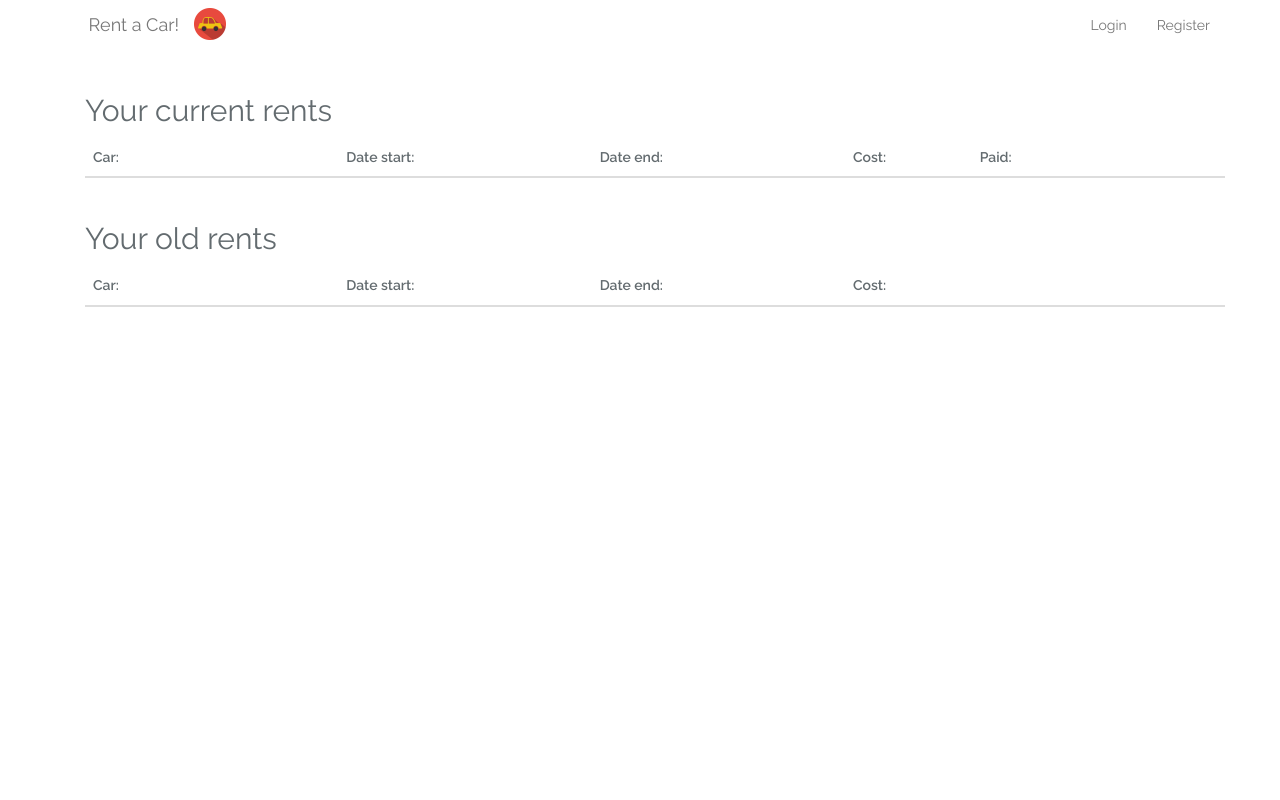
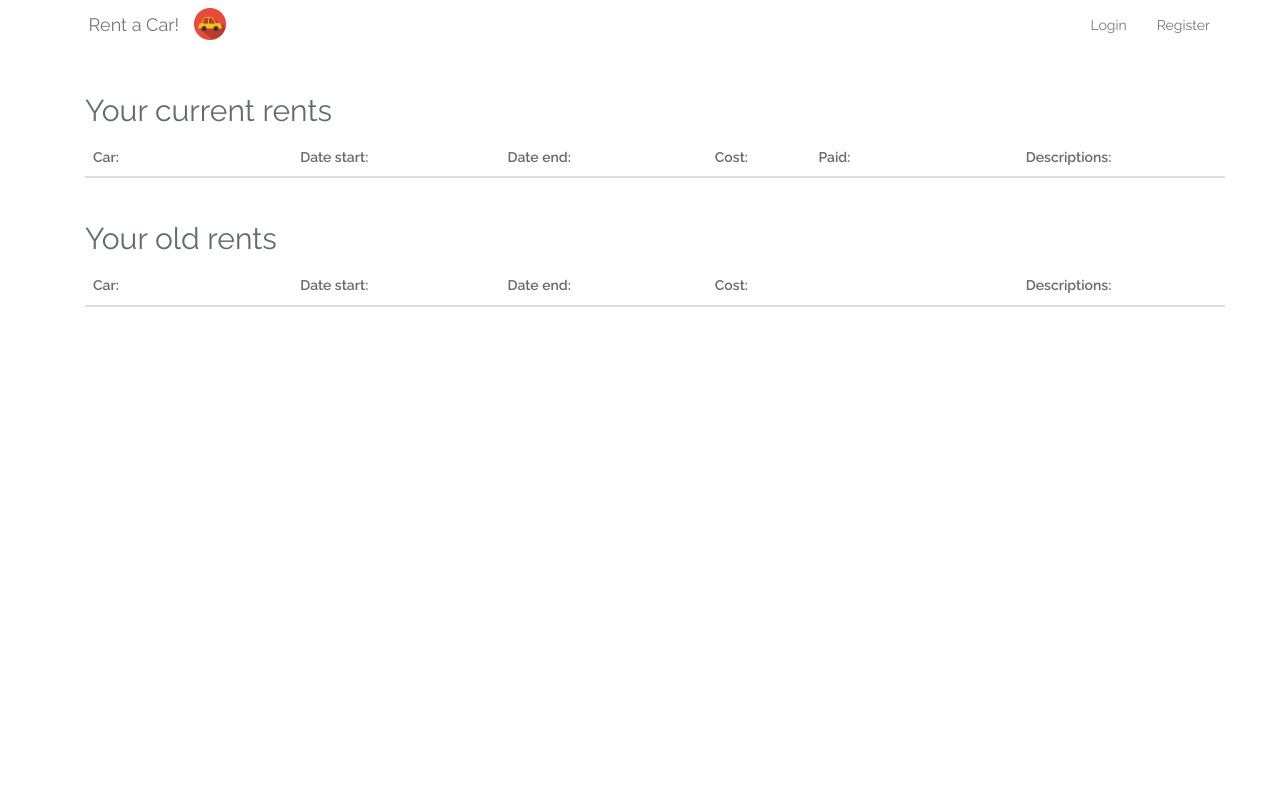
Before and after one commit to tohqecom/phongtro, a Laravel app: a page that uses resources/views/rents/index.blade.php in a window 1280 px wide. Run offline with Laravel 8, Linux system fonts and the light colour scheme; data comes from the database, SQL or seed files in the repository; data that the repository does not hold is empty; settings files or empty folders that the repository lacks are supplied; some libraries are stand-ins or nearby versions; some web fonts are replaced.

Commit message:
add more categories and description

```diff
--- a/app/Http/Controllers/RentsController.php
+++ b/app/Http/Controllers/RentsController.php
@@ -12,7 +12,7 @@ class RentsController extends Controller
 
         $rents = \DB::table('cars')->where('user_id', '=',$id)
             ->join('rents','cars.id','=','rents.car_id')
-            ->select('cars.*','rents.date_start','rents.date_end','rents.paid', 'rents.old')
+            ->select('cars.*','rents.descriptions','rents.date_start','rents.date_end','rents.paid', 'rents.old')
             ->get();
 
         foreach($rents as $rent){
@@ -30,6 +30,7 @@ class RentsController extends Controller
             'date_end' => $input['date-end'],
             'paid' => false,
             'old' =>false,
+            'descriptions' => $input['descriptions'],
         ]);
 
         \DB::table('cars')->where('id','=', $car_id)->update([
--- a/app/Rent.php
+++ b/app/Rent.php
@@ -10,7 +10,7 @@ class Rent extends Model
     protected $table = "rents";
 
     protected $fillable = [
-        'user_id','car_id','date_start', 'date_end','paid','old'
+        'user_id','car_id','date_start', 'date_end','paid','old','descriptions'
     ];
 
     public $timestamps = false;
--- a/resources/views/rents/index.blade.php
+++ b/resources/views/rents/index.blade.php
@@ -14,6 +14,7 @@
                     <th class="col-md-2">Date end:</th>
                     <th class="col-md-1">Cost:</th>
                     <th class="col-md-2">Paid:</th>
+                    <th class="col-md-2">Descriptions:</th>
                 </tr>
                 </thead>
                 <tbody>
@@ -30,7 +31,7 @@
                                 <td>Waiting for payment</td>
                                     <td>Pay</td>
                             @endif
-
+                            <td>{{$rent->descriptions}}</td>
                         <tr>
                     @endif
                 @endforeach
@@ -47,6 +48,7 @@
                     <th class="col-md-2">Date end:</th>
                     <th class="col-md-1">Cost:</th>
                     <th class="col-md-2"></th>
+                    <th class="col-md-2">Descriptions:</th>
                 </tr>
                 </thead>
                 <tbody>
@@ -59,7 +61,7 @@
                             <td>{{$rent->cost}}$</td>
                             <td></td>
                             <td></td>
-
+                            <td>{{$rent->descriptions}}</td>
                         <tr>
                     @endif
                 @endforeach
```
Also changed, not shown: resources/views/cars/rent.blade.php (+7 -0 lines), database/migrations/2017_07_28_083036_create_rents_table.php, database/migrations/2017_08_30_082751_categories.php (added). Lines whose indentation alone changed are shown as unchanged.
